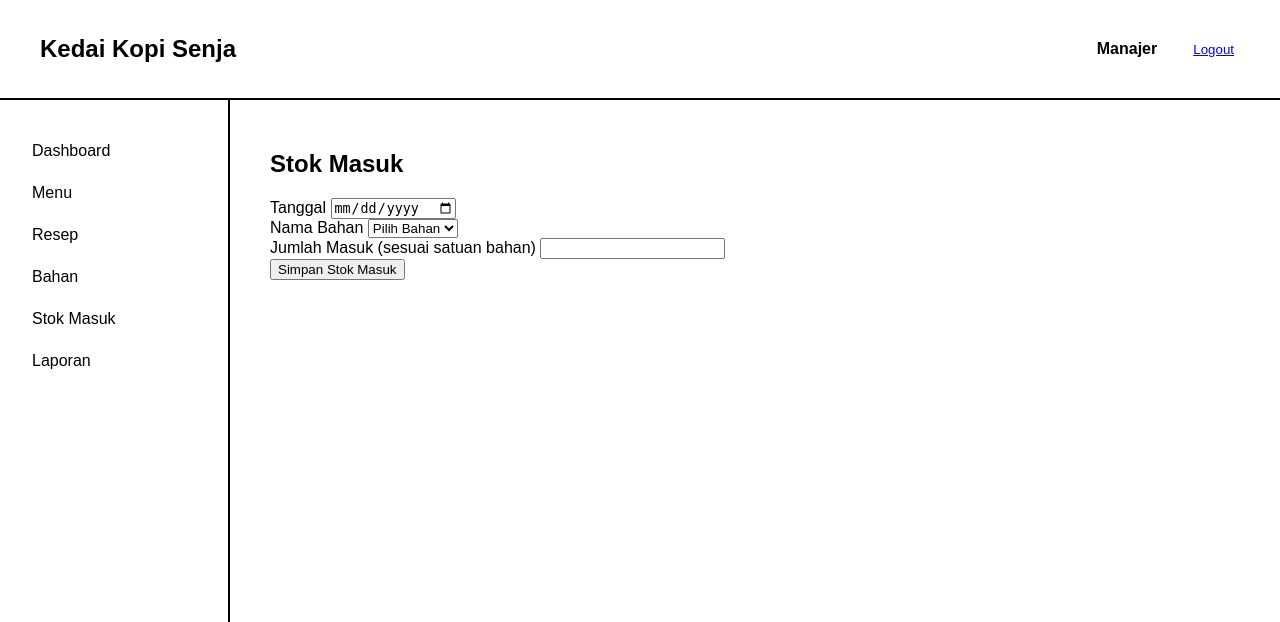
After one commit to ashyaaurelia/sistem-cafe, a Laravel app: page /manajer/stok-masuk in a window 1280 px wide. The commit adds this page. Shown: the top 622 px of the page. Run offline with Laravel 12, Linux system fonts and the light colour scheme; data that the repository does not hold is empty; parts of the project's set-up code (start-up, migrations or seed data) failed here and were passed over.

Commit message:
fitur stok masuk dan laporan

```diff
--- /dev/null
+++ b/app/Http/Controllers/StokMasukController.php
@@ -0,0 +1,46 @@
+<?php
+
+namespace App\Http\Controllers;
+
+use Illuminate\Http\Request;
+use App\Models\StokMasuk;
+use App\Models\Bahan;
+Use Illuminate\Support\Facades\DB;
+
+class StokMasukController extends Controller
+{
+    public function index()
+    {
+        $bahans = Bahan::all();
+        return view('manajer.stok-masuk.index', compact('bahans'));
+    }
+
+    public function simpan(Request $request)
+    {
+        $request->validate([
+            'tanggal' => 'required|date',
+            'bahan_id' => 'required|exists:bahans,id',
+            'jumlah' => 'required|numeric|min:0.01',
+        ]);
+
+        DB::transaction(function () use ($request){
+            StokMasuk::create([
+                'tanggal' => $request->tanggal,
+                'bahan_id' => $request->bahan_id,
+                'jumlah' => $request->jumlah,
+            ]);
+
+            $bahan = Bahan::findOrFail($request->bahan_id);
+            $bahan->stok += $request->jumlah;
+            $bahan->save();
+        });
+
+        return redirect('/manajer/stok-masuk')->with('success', 'Stok masuk berhasil disimpan');
+    }
+
+    public function laporan()
+    {
+        $stokMasuks = StokMasuk::with('bahan')->orderBy('tanggal', 'desc')->get();
+        return view('manajer.laporan.stok-masuk', compact('stokMasuks'));
+    }
+}
--- a/resources/views/layouts/app.blade.php
+++ b/resources/views/layouts/app.blade.php
@@ -90,10 +90,8 @@
         <a href="/manajer/menu">Menu</a>
         <a href="/manajer/resep">Resep</a>
         <a href="/manajer/bahan">Bahan</a>
-        <a href="#">Stok Masuk</a>
-        <a href="#">Import CSV</a>
-        <a href="#">Supplier</a>
-        <a href="#">Laporan</a>
+        <a href="/manajer/stok-masuk">Stok Masuk</a>
+        <a href="/manajer/laporan/stok-masuk">Laporan</a>
     </div>
 
     <div class="content">
--- a/resources/views/manajer/bahan/index.blade.php
+++ b/resources/views/manajer/bahan/index.blade.php
@@ -10,7 +10,7 @@
 
 <form action="/manajer/bahan/sinkronisasi" method="POST" style="display: inline;">
     @csrf
-    <button type="submit">Sinkronisasi Harga Supplier</button>
+    <button type="submit">Update Harga Bahan</button>
 </form>
 
 <form action="/manajer/bahan/import" method="POST" enctype="multipart/form-data">
--- /dev/null
+++ b/resources/views/manajer/stok-masuk/index.blade.php
@@ -0,0 +1,47 @@
+@extends('layouts.app')
+
+@section('content')
+
+<div class="container">
+    <h2>Stok Masuk</h2>
+
+    @if (session('success'))
+        <div class="alert alert-success">
+            {{ session('success') }}
+        </div>
+    @endif
+
+    <form action="/manajer/stok-masuk" method="POST">
+        @csrf
+
+        <div class="mb-3">
+            <label>Tanggal</label>
+            <input type="date" name="tanggal" class="form-control" required>
+        </div>
+
+        <div class="mb-3">
+            <label>Nama Bahan</label>
+            <select name="bahan_id" class="form-control" required>
+                <option value="">Pilih Bahan</option>
+
+                @foreach ($bahans as $bahan)
+                    <option value="{{ $bahan->id }}">
+                        {{ $bahan->nama }} ({{ $bahan->satuan }})
+                    </option>
+                @endforeach
+            </select>
+        </div>
+
+        <div class="mb-3">
+            <label>Jumlah Masuk (sesuai satuan bahan)</label>
+            <input type="number" name="jumlah" class="form-control"
+                step="0.01" min="0.01" required>
+        </div>
+
+        <button type="submit" class="btn btn-primary">
+            Simpan Stok Masuk
+        </button>
+    </form>
+</div>
+
+@endsection
--- a/routes/web.php
+++ b/routes/web.php
@@ -6,6 +6,7 @@ use App\Http\Controllers\MenuController;
 use App\Http\Controllers\BahanController;
 use App\Services\HargaBahanService;
 use App\Http\Controllers\ResepController;
+use App\Http\Controllers\StokMasukController;
 
 // halaman utama
 Route::get('/', function () {
@@ -67,3 +68,9 @@ Route::delete('manajer/resep/{id}', [ResepController::class, 'destroy']);
 Route::post('/manajer/bahan/sinkronisasi', [BahanController::class, 'sinkronisasi']);
 
 Route::post('/manajer/bahan/import', [BahanController::class, 'import']);
+
+Route::get('/manajer/stok-masuk', [StokMasukController::class, 'index']);
+
+Route::post('/manajer/stok-masuk', [StokMasukController::class, 'simpan']);
+
+Route::get('/manajer/laporan/stok-masuk', [StokMasukController::class, 'laporan']);
```
Also changed, not shown: app/Models/StokMasuk.php (added, +19 -0 lines), resources/views/manajer/laporan/stok-masuk.blade.php (added, +39 -0 lines), database/migrations/2026_11_17_060816_create_stok_masuks_table.php (added).
